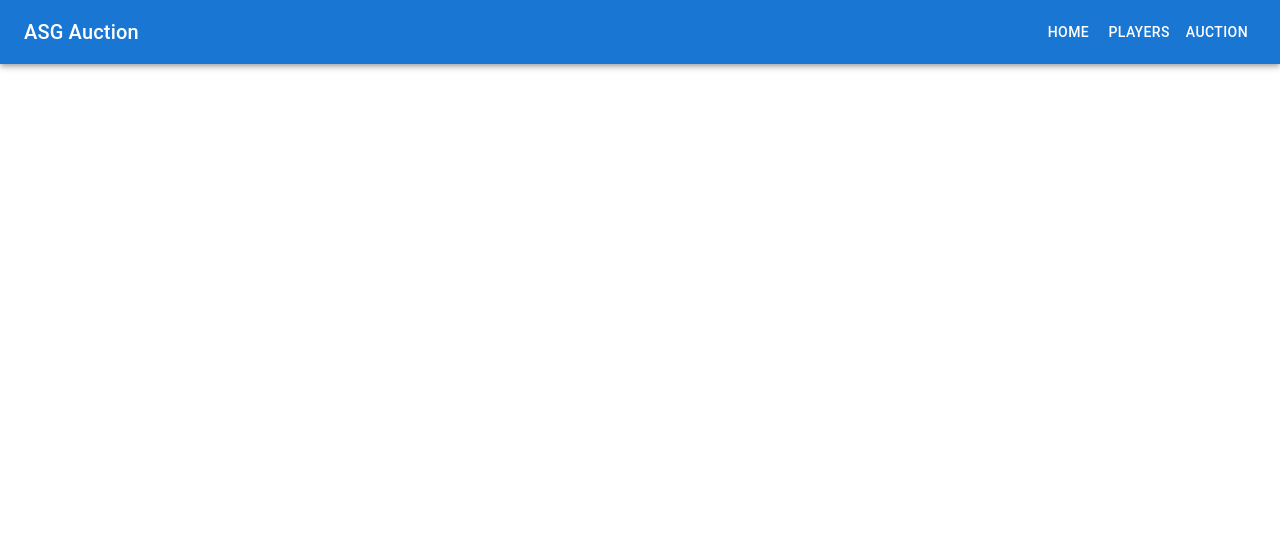
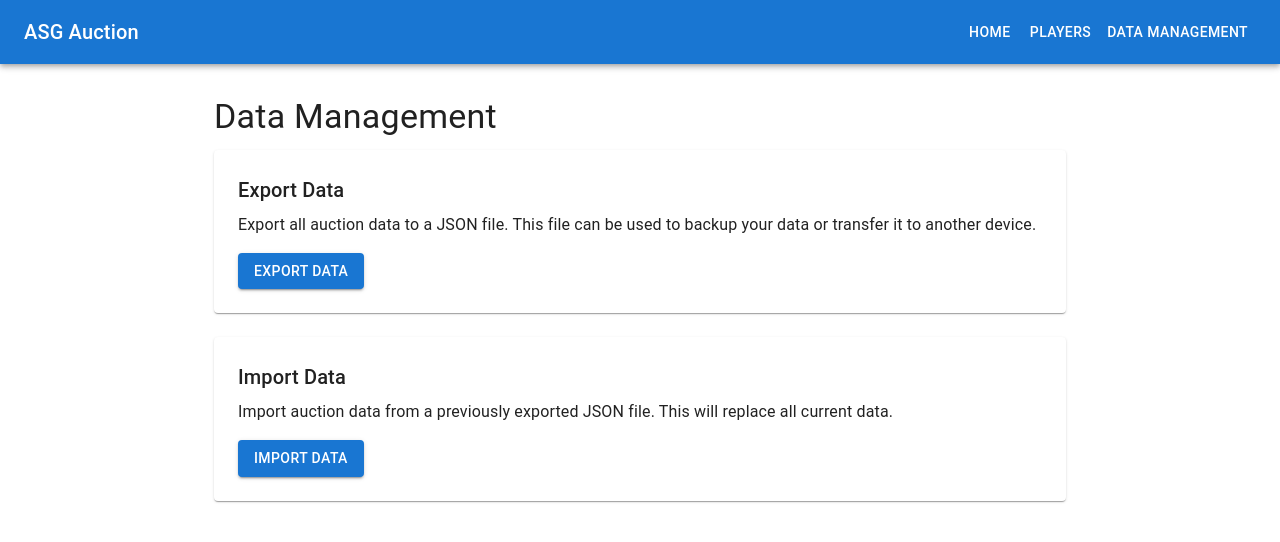
Before and after one commit to asfarsharief/ASG, a React (Create React App) app: page /data in a window 1280 px wide. Shown: the top 542 px of the page. Built offline with nearby package versions, Linux system fonts and the light colour scheme.

Commit message:
Adding json export of data

```diff
--- a/package.json
+++ b/package.json
@@ -18,6 +18,7 @@
     "@types/xlsx": "^0.0.35",
     "better-sqlite3": "^11.8.1",
     "electron-store": "^10.0.1",
+    "localforage": "^1.10.0",
     "react": "^19.0.0",
     "react-dom": "^19.0.0",
     "react-router-dom": "^6.30.0",
--- a/src/App.tsx
+++ b/src/App.tsx
@@ -1,4 +1,4 @@
-import React from 'react';
+import React, { useEffect } from 'react';
 import { BrowserRouter as Router, Routes, Route, Link } from 'react-router-dom';
 import { ThemeProvider, createTheme, AppBar, Toolbar, Typography, Button, Container } from '@mui/material';
 import CssBaseline from '@mui/material/CssBaseline';
@@ -6,6 +6,8 @@
 import AuctionSetup from './pages/AuctionSetup';
 import Auction from './pages/Auction';
 import Players from './pages/Players';
+import DataManagement from './pages/DataManagement';
+import { setupStorageSync, loadStorageFromBackup } from './utils/storage';
 
 const theme = createTheme({
   palette: {
@@ -20,6 +22,19 @@
 });
 
 function App() {
+  useEffect(() => {
+    // Load data from backup on startup
+    loadStorageFromBackup();
+
+    // Setup storage sync
+    const observer = setupStorageSync();
+
+    // Cleanup observer on unmount
+    return () => {
+      observer.disconnect();
+    };
+  }, []);
+
   return (
     <ThemeProvider theme={theme}>
       <CssBaseline />
@@ -35,8 +50,8 @@
             <Button color="inherit" component={Link} to="/players">
               Players
             </Button>
-            <Button color="inherit" component={Link} to="/auction">
-              Auction
+            <Button color="inherit" component={Link} to="/data">
+              Data Management
             </Button>
           </Toolbar>
         </AppBar>
@@ -46,6 +61,7 @@
             <Route path="/auction/:id" element={<Auction />} />
             <Route path="/auction/:id/setup" element={<AuctionSetup />} />
             <Route path="/players" element={<Players />} />
+            <Route path="/data" element={<DataManagement />} />
           </Routes>
         </Container>
       </Router>
--- /dev/null
+++ b/src/pages/DataManagement.tsx
@@ -0,0 +1,93 @@
+import React, { useRef } from 'react';
+import {
+  Container,
+  Typography,
+  Button,
+  Box,
+  Paper,
+  Alert,
+} from '@mui/material';
+import { exportStorageToJson, importStorageFromJson } from '../utils/storage';
+
+const DataManagement = () => {
+  const fileInputRef = useRef<HTMLInputElement>(null);
+  const [message, setMessage] = React.useState<{ type: 'success' | 'error', text: string } | null>(null);
+
+  const handleExport = async () => {
+    try {
+      await exportStorageToJson();
+      setMessage({ type: 'success', text: 'Data exported successfully!' });
+    } catch (error) {
+      setMessage({ type: 'error', text: 'Error exporting data. Please try again.' });
+    }
+  };
+
+  const handleImport = async (event: React.ChangeEvent<HTMLInputElement>) => {
+    const file = event.target.files?.[0];
+    if (!file) return;
+
+    try {
+      await importStorageFromJson(file);
+      setMessage({ type: 'success', text: 'Data imported successfully! Please refresh the page.' });
+    } catch (error) {
+      setMessage({ type: 'error', text: 'Error importing data. Please check the file format.' });
+    }
+  };
+
+  return (
+    <Container maxWidth="md" sx={{ mt: 4 }}>
+      <Typography variant="h4" component="h1" gutterBottom>
+        Data Management
+      </Typography>
+
+      <Paper sx={{ p: 3, mb: 3 }}>
+        <Typography variant="h6" gutterBottom>
+          Export Data
+        </Typography>
+        <Typography variant="body1" paragraph>
+          Export all auction data to a JSON file. This file can be used to backup your data or transfer it to another device.
+        </Typography>
+        <Button
+          variant="contained"
+          color="primary"
+          onClick={handleExport}
+        >
+          Export Data
+        </Button>
+      </Paper>
+
+      <Paper sx={{ p: 3 }}>
+        <Typography variant="h6" gutterBottom>
+          Import Data
+        </Typography>
+        <Typography variant="body1" paragraph>
+          Import auction data from a previously exported JSON file. This will replace all current data.
+        </Typography>
+        <input
+          type="file"
+          accept=".json"
+          onChange={handleImport}
+          style={{ display: 'none' }}
+          ref={fileInputRef}
+        />
+        <Button
+          variant="contained"
+          color="primary"
+          onClick={() => fileInputRef.current?.click()}
+        >
+          Import Data
+        </Button>
+      </Paper>
+
+      {message && (
+        <Box sx={{ mt: 2 }}>
+          <Alert severity={message.type}>
+            {message.text}
+          </Alert>
+        </Box>
+      )}
+    </Container>
+  );
+};
+
+export default DataManagement;
--- /dev/null
+++ b/src/utils/storage.ts
@@ -0,0 +1,86 @@
+import localforage from 'localforage';
+
+// Function to export all local storage data to a JSON file
+export const exportStorageToJson = async () => {
+  try {
+    const data: { [key: string]: any } = {};
+    const keys = await localforage.keys();
+
+    for (const key of keys) {
+      data[key] = await localforage.getItem(key);
+    }
+
+    const blob = new Blob([JSON.stringify(data, null, 2)], { type: 'application/json' });
+    const url = URL.createObjectURL(blob);
+    const a = document.createElement('a');
+    a.href = url;
+    a.download = `auction-data-${new Date().toISOString().split('T')[0]}.json`;
+    document.body.appendChild(a);
+    a.click();
+    document.body.removeChild(a);
+    URL.revokeObjectURL(url);
+  } catch (error) {
+    console.error('Error exporting storage:', error);
+    throw error;
+  }
+};
+
+// Function to import data from a JSON file to local storage
+export const importStorageFromJson = async (file: File) => {
+  try {
+    const text = await file.text();
+    const data = JSON.parse(text);
+
+    for (const [key, value] of Object.entries(data)) {
+      await localforage.setItem(key, value);
+    }
+
+    return true;
+  } catch (error) {
+    console.error('Error importing storage:', error);
+    throw error;
+  }
+};
+
+// Function to update JSON file whenever local storage changes
+export const setupStorageSync = () => {
+  // Create a MutationObserver to watch for changes in local storage
+  const observer = new MutationObserver(async () => {
+    try {
+      const data: { [key: string]: any } = {};
+      const keys = await localforage.keys();
+
+      for (const key of keys) {
+        data[key] = await localforage.getItem(key);
+      }
+
+      // Store the data in localStorage as a backup
+      localStorage.setItem('auction-data-backup', JSON.stringify(data));
+    } catch (error) {
+      console.error('Error syncing storage:', error);
+    }
+  });
+
+  // Start observing
+  observer.observe(document.body, {
+    childList: true,
+    subtree: true,
+  });
+
+  return observer;
+};
+
+// Function to load data from backup on startup
+export const loadStorageFromBackup = async () => {
+  try {
+    const backup = localStorage.getItem('auction-data-backup');
+    if (backup) {
+      const data = JSON.parse(backup);
+      for (const [key, value] of Object.entries(data)) {
+        await localforage.setItem(key, value);
+      }
+    }
+  } catch (error) {
+    console.error('Error loading from backup:', error);
+  }
+};
```
Also changed, not shown: 1 other file (tests, documents, lock files or other folders).
